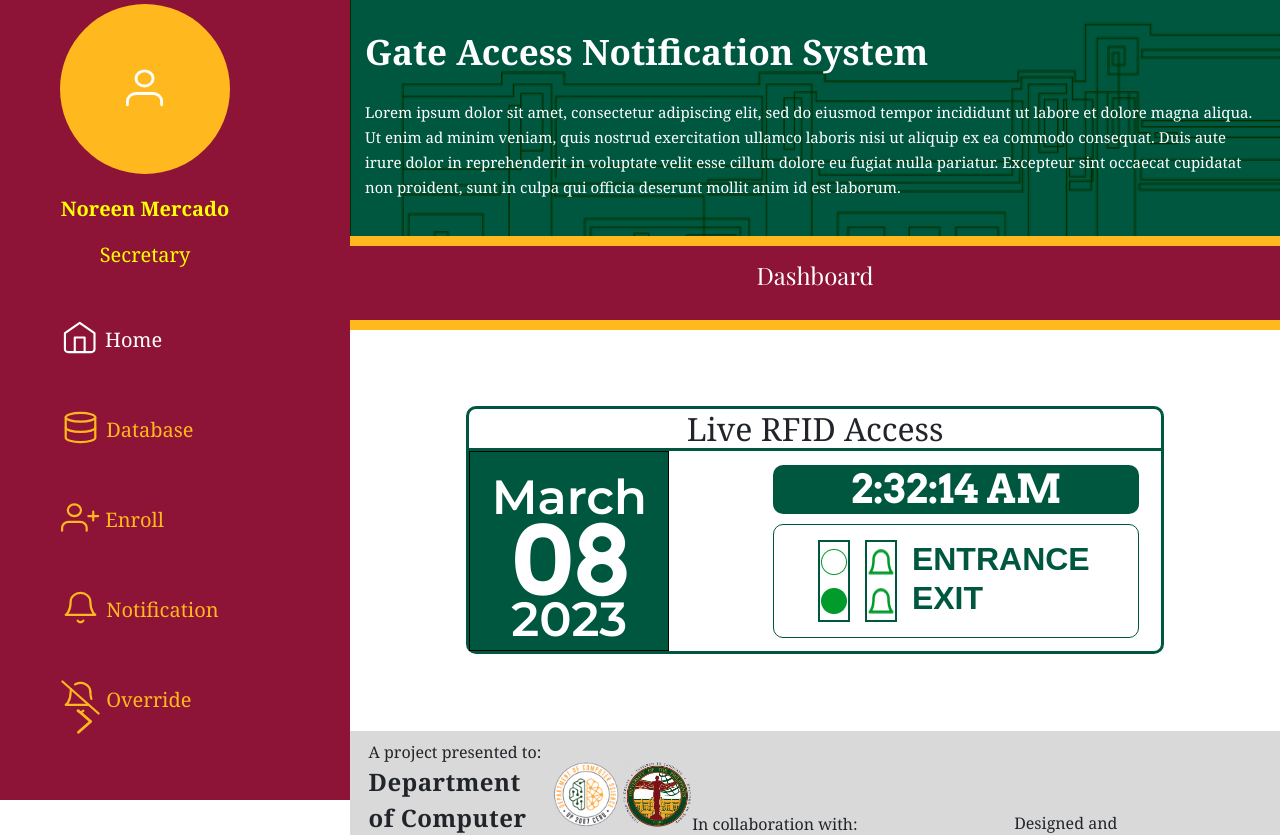
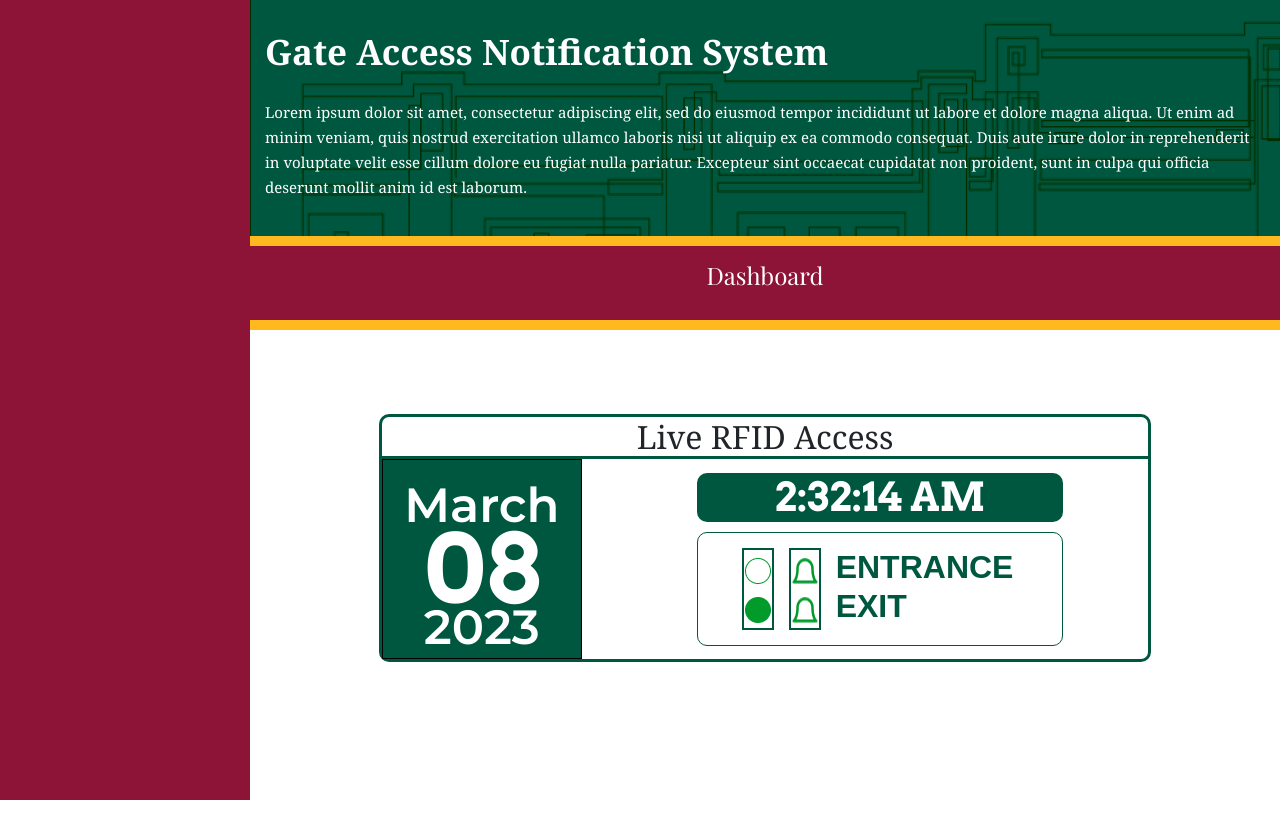
Before and after one commit to Hyper-Devs/Hyper-Devs, a React (Create React App) app in the folder client/: page /dashboard in a window 1280 px wide. Shown: the top 835 px of the page. After the commit the page ends 800 px from the top, so only its background shows below. Built offline with nearby package versions, Linux system fonts and the light colour scheme.

Commit message:
changed "==" to "==="

```diff
--- a/client/src/App.css
+++ /dev/null
@@ -1,38 +0,0 @@
-.App {
-  text-align: center;
-}
-
-.App-logo {
-  height: 40vmin;
-  pointer-events: none;
-}
-
-@media (prefers-reduced-motion: no-preference) {
-  .App-logo {
-    animation: App-logo-spin infinite 20s linear;
-  }
-}
-
-.App-header {
-  background-color: #282c34;
-  min-height: 100vh;
-  display: flex;
-  flex-direction: column;
-  align-items: center;
-  justify-content: center;
-  font-size: calc(10px + 2vmin);
-  color: white;
-}
-
-.App-link {
-  color: #61dafb;
-}
-
-@keyframes App-logo-spin {
-  from {
-    transform: rotate(0deg);
-  }
-  to {
-    transform: rotate(360deg);
-  }
-}
--- a/client/src/App.jsx
+++ b/client/src/App.jsx
@@ -1,5 +1,3 @@
-import "./App.css";
-
 import { BrowserRouter, Routes, Route } from "react-router-dom";
 
 import Login from './Pages/Login/Login';
--- a/client/src/Components/Dashboard/Box.css
+++ b/client/src/Components/Dashboard/Box.css
@@ -7,7 +7,6 @@
     line-height: 39px;
     flex-direction: column;
     padding-top: 8.2%;
-    padding-bottom: 8.2%;
 }
 
 .rectangle{
--- a/client/src/Components/Database/Database-Modifier.jsx
+++ b/client/src/Components/Database/Database-Modifier.jsx
@@ -1,7 +1,7 @@
 import "./Database-Modifier.css";
 import "bootstrap/dist/css/bootstrap.min.css";
 import "bootstrap/dist/js/bootstrap.min.js";
-import { useState, useRef, useEffect } from "react";
+import { useState} from "react";
 import axios from 'axios';
 
 /*
@@ -30,7 +30,7 @@ function DatabaseModifier(){
 
     // functions for setting up the search filters in the database page
     function searchFieldEnter () {
-        if (hasEnteredSearch == false) { fetchStudentFilter(); }
+        if (hasEnteredSearch === false) { fetchStudentFilter(); }
         setHasEnteredSearch(true)
     }
 
@@ -44,24 +44,24 @@ function DatabaseModifier(){
     }
 
     function updateSelectedSY(event){
-        if (event.target.value != 'Select'){
+        if (event.target.value !== 'Select'){
             setSYFilter(event.target.value);
         }
     }
 
     function updateSelectedGL(event){
-        if (event.target.value != 'Select')
+        if (event.target.value !== 'Select')
             setGLFilter(event.target.value);
     }
 
     function updateSelectedSection(event){
-        if (event.target.value != 'Select')
+        if (event.target.value !== 'Select')
             setSectionFilter(event.target.value);
     }
 
     function updateGLStudentFilter(){
         //updates the grade level options
-        if (selectedSY != 'Select'){
+        if (selectedSY !== 'Select'){
             const grade_levels = Object.keys(studentFilter[selectedSY]);
             setSt_grade_level(grade_levels.map((grade_level) => ({value: grade_level, label: grade_level})))
         }
@@ -69,7 +69,7 @@ function DatabaseModifier(){
 
     function updateSectionStudentFilter(){
         //updates the sections options
-        if (selectedGL != 'Select'){
+        if (selectedGL !== 'Select'){
             const sections = studentFilter[selectedSY][selectedGL];
             setSt_sections(sections.map((section) => ({value: section, label: section})))
         }
--- /dev/null
+++ b/client/src/Components/Sidebar/NewSidebar.css
@@ -0,0 +1,5 @@
+.newsidebar-container{
+    height: 100vh;
+    width: 250px;
+    background-color: #8E1437;
+}
--- /dev/null
+++ b/client/src/Components/Sidebar/NewSidebar.jsx
@@ -0,0 +1,14 @@
+import React from 'react'
+import './NewSidebar.css'
+
+function NewSidebar() {
+  return (
+    <div className='newsidebar-container'>
+      <div className='newsidebar-header-container'>
+
+      </div>
+    </div>
+  )
+}
+
+export default NewSidebar
--- a/client/src/Pages/Dashboard/Dashboard.css
+++ b/client/src/Pages/Dashboard/Dashboard.css
@@ -1,12 +1,9 @@
-/* main{
-    width: 100%;
-    padding: 20px;
-} */
 .dashboard-container{
+    height: 100vh;
+    width: 100vw;
     display: flex;
     flex-direction: column;
-    min-height: 100vh;
-    width: 100%;
+    /* background-color: aqua; */
 }
 
 .dashboard-content-container {
--- a/client/src/Pages/Dashboard/Dashboard.jsx
+++ b/client/src/Pages/Dashboard/Dashboard.jsx
@@ -5,29 +5,21 @@ import Sidebar from '../../Components/Sidebar/Sidebar'
 import PageTitle from '../../Components/PageTitle'
 import Box from '../../Components/Dashboard/Box'
 import Footer from '../../Components/footer'
-
+import NewSidebar from "../../Components/Sidebar/NewSidebar";
 
 function Dashboard() {
   return (
     <div className="dashboard-container" data-testid="dashboard-test">
       <div className="dashboard-content-container">
       <div>
-      <Sidebar
-        buttonState={{
-          item1: true,
-          item2: false,
-          item3: false,
-          item4: false,
-          item5: false,
-        }}
-      />
+      <NewSidebar />
       </div>
 
       <div className="dashboard-content">
         <Header />
         <PageTitle pageName={"Dashboard"}/>
         <Box />
-        <Footer />
+        {/* <Footer /> */}
       </div>
       </div>
     </div>
--- a/client/src/Pages/Enroll/Enroll.jsx
+++ b/client/src/Pages/Enroll/Enroll.jsx
@@ -1,6 +1,6 @@
 import "./Enroll.css"
 import React, {useState} from "react";
-import EnrollModifier from "../../Components/Enroll/Enroll-Modifier"
+// import EnrollModifier from "../../Components/Enroll/Enroll-Modifier"
 import Header2 from "../../Components/Database/Header/Header2"
 import Footer1 from "../../Components/footer"
 import Sidebar from '../../Components/Sidebar/Sidebar'
@@ -30,9 +30,9 @@ function Enroll(){
                                 <EnrollModifier1/>
                             </div>
                             <div class="col-8">
-                            {active == "enrollIR" && <EnrollIndResult onButtonClick={handleButtonClick} />}
-                            {active == "enrollBSNSR" && <BSNewSResults onButtonClick={handleButtonClick} />}
-                            {active == "enrollBNSYR" && <EnrollBNewSYResults onButtonClick={handleButtonClick} />}
+                            {active === "enrollIR" && <EnrollIndResult onButtonClick={handleButtonClick} />}
+                            {active === "enrollBSNSR" && <BSNewSResults onButtonClick={handleButtonClick} />}
+                            {active === "enrollBNSYR" && <EnrollBNewSYResults onButtonClick={handleButtonClick} />}
                                 {/* <BSNewSResults/> */}
                                 {/* <EnrollBNewSYResults/> */}
                                 {/* <EnrollIndResult/> */}
```
